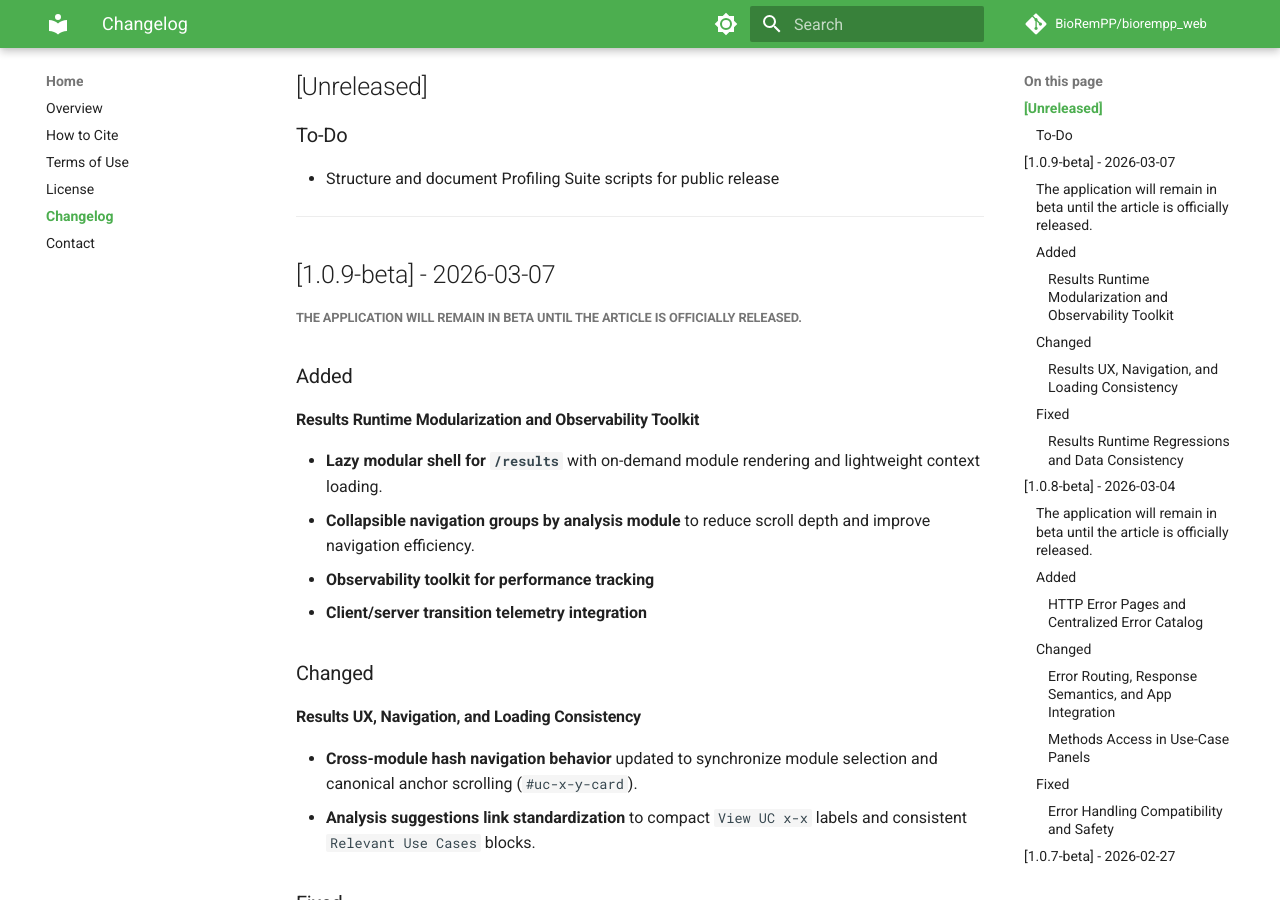
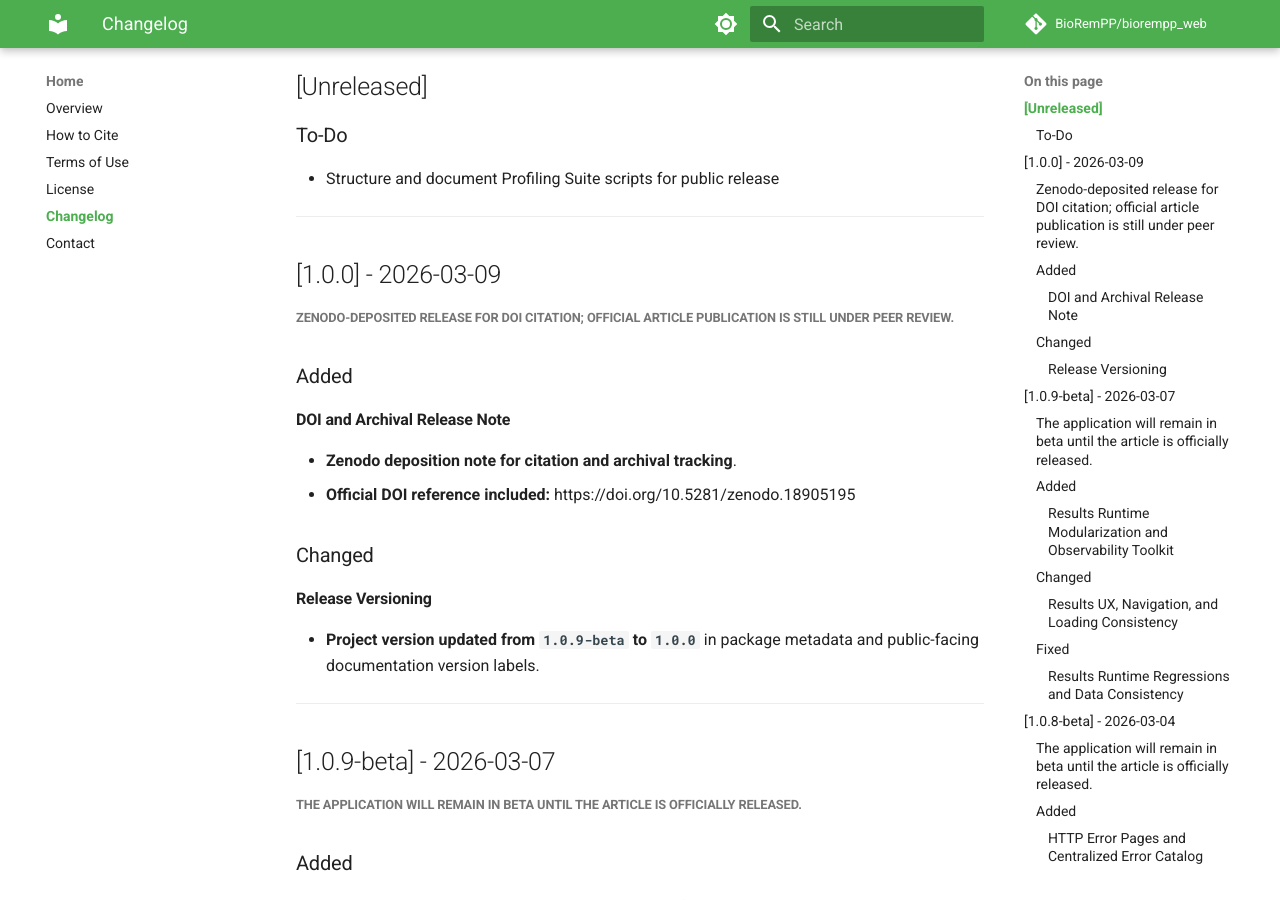
Before and after one commit to BioRemPP/biorempp_web, an MkDocs documentation site: the page built from docs/about/changelog.md, in a window 1280 px wide and 900 px high, scrolled down 292 px. Built offline with MkDocs 1.6.1 and Material for MkDocs 9.7.7, drawn with Linux system fonts in a browser that asks for light colours; comment, search, counter and statistics services are not loaded; the version menu is left out.

Commit message:
chore(release): bump to 1.0.0 with Zenodo DOI release note
- update project version to 1.0.0 in pyproject metadata

- add 1.0.0 changelog section noting Zenodo DOI 10.5281/zenodo.18905195

- document that manuscript is still under peer review

- align public version labels across README and docs pages

```diff
--- a/docs/about/changelog.md
+++ b/docs/about/changelog.md
@@ -12,6 +12,24 @@ and this project adheres to [Semantic Versioning](https://semver.org/spec/v2.0.0
 ### To-Do
 
 - Structure and document Profiling Suite scripts for public release
+
+---
+
+## [1.0.0] - 2026-03-09
+##### Zenodo-deposited release for DOI citation; official article publication is still under peer review.
+
+### Added
+
+#### DOI and Archival Release Note
+
+- **Zenodo deposition note for citation and archival tracking**.
+- **Official DOI reference included:** https://doi.org/10.5281/zenodo.18905195
+
+### Changed
+
+#### Release Versioning
+
+- **Project version updated from `1.0.9-beta` to `1.0.0`** in package metadata and public-facing documentation version labels.
 
 ---
 
--- a/docs/methods/data-sources.md
+++ b/docs/methods/data-sources.md
@@ -304,7 +304,7 @@ See [License](../about/license.md) and [Terms of Use](../about/terms-of-use.md)
 ### Current Version
 
 - **Database version:** 1.0.0
-- **Application version:** 1.0.3-beta (status: beta until article publication)
+- **Application version:** 1.0.0 (status: under peer review until official article publication)
 - **Release date:** December 15, 2025
 - **Database snapshot date:** December 2025
 
--- a/pyproject.toml
+++ b/pyproject.toml
@@ -10,7 +10,7 @@ build-backend = "setuptools.build_meta"
 # ============================================================================
 [project]
 name = "biorempp-web"
-version = "1.0.9-beta"
+version = "1.0.0"
 description = "BioRemPP Web - Bioremediation Potential Profile"
 readme = "README.md"
 requires-python = ">=3.11"
```
Also changed, not shown: CHANGELOG.md (+18 -0 lines), README.md (+2 -2 lines), docs/index.md (+3 -3 lines).
